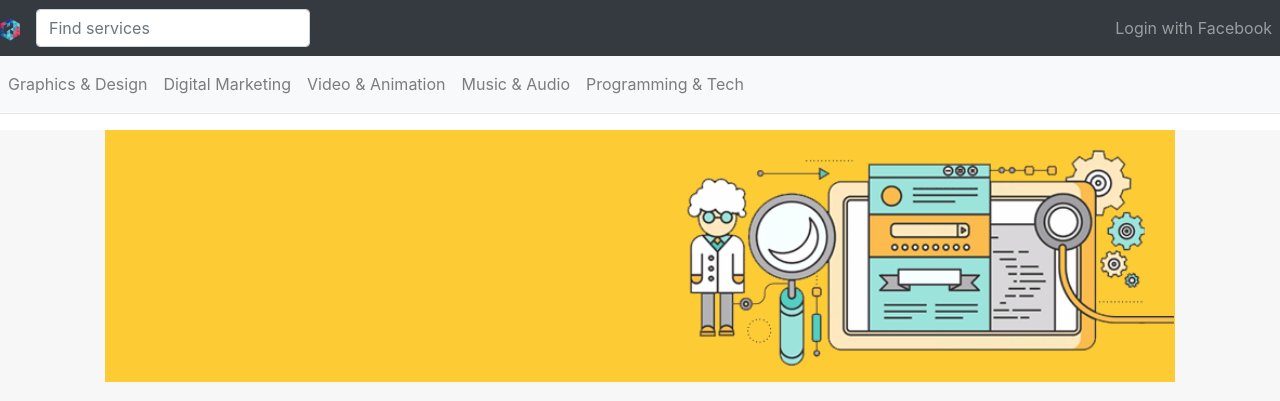
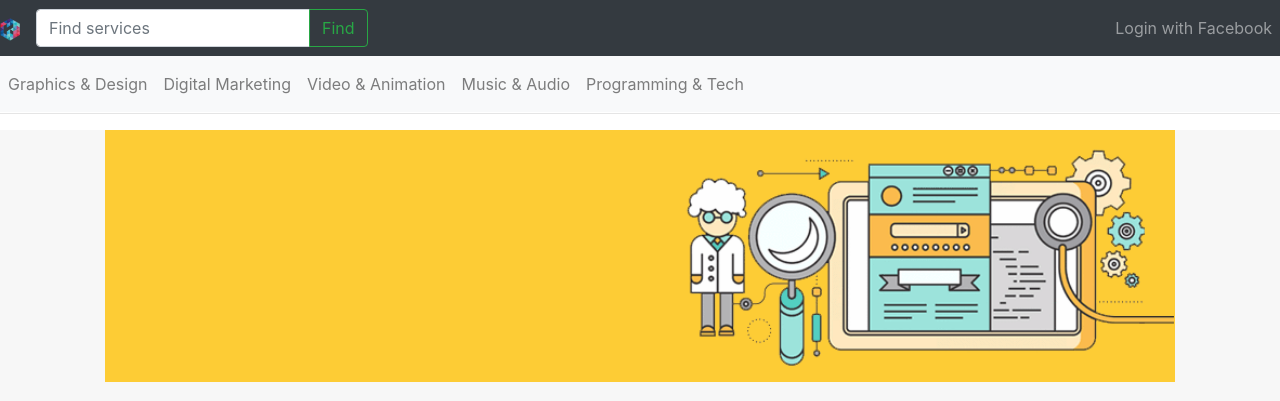
Before and after one commit to dorocinski/learn-sixerr-upd, a Django app: page /?next=/create_gig/ in a window 1280 px wide. Shown: the top 401 px of the page. Run offline with Django 3.2, Linux system fonts and the light colour scheme; data that the repository does not hold is empty; some libraries are stand-ins or nearby versions.

Commit message:
T14_2: Searching gigs

```diff
--- a/sixerrapp/templates/base.html
+++ b/sixerrapp/templates/base.html
@@ -30,12 +30,16 @@
           <span class="navbar-toggler-icon"></span>
         </button>
 
-        <div class="collapse navbar-collapse" id="navbarSupportedContent">
-          <form class="form-inline my-2 my-lg-0 mr-auto">
-            <input class="form-control mr-sm-2" type="search"
-                  placeholder="Find services" aria-label="Search">
+          <form class="form-inline my-2 my-lg-0 mr-auto" role="search" method="GET" action="/search/">
+            <div class="form-group">
+              <div class="input-group">
+                  <input type="text" name="title" class="form-control" placeholder="Find services">
+                  <div class="input-group-append">
+                    <button class="btn btn-outline-success">Find</button>
+                  </div>
+              </div>
+            </div>
           </form>
-
           <ul class="navbar-nav">
             {% if user and not user.is_anonymous %}
             <li class="nav-item dropdown">
--- a/sixerrapp/urls.py
+++ b/sixerrapp/urls.py
@@ -13,6 +13,7 @@ urlpatterns = [
     path('my_buyings/', views.my_buyings, name='my_buyings'),
     path('my_sellings/', views.my_sellings, name='my_sellings'),
     path('category/<slug:link>/', views.category, name='category'),
+    path('search/', views.search, name='search'),
 ]
 
 # Help for URL PAtterns: https://consideratecode.com/2018/05/02/django-2-0-url-to-path-cheatsheet/
--- a/sixerrapp/views.py
+++ b/sixerrapp/views.py
@@ -161,3 +161,8 @@ def category(request, link):
         return render(request, 'home.html', {"gigs": gigs})
     except KeyError:
         return redirect('home')
+
+
+def search(request):
+    gigs = Gig.objects.filter(title__contains=request.GET['title'])
+    return render(request, 'home.html', {"gigs": gigs})
```
